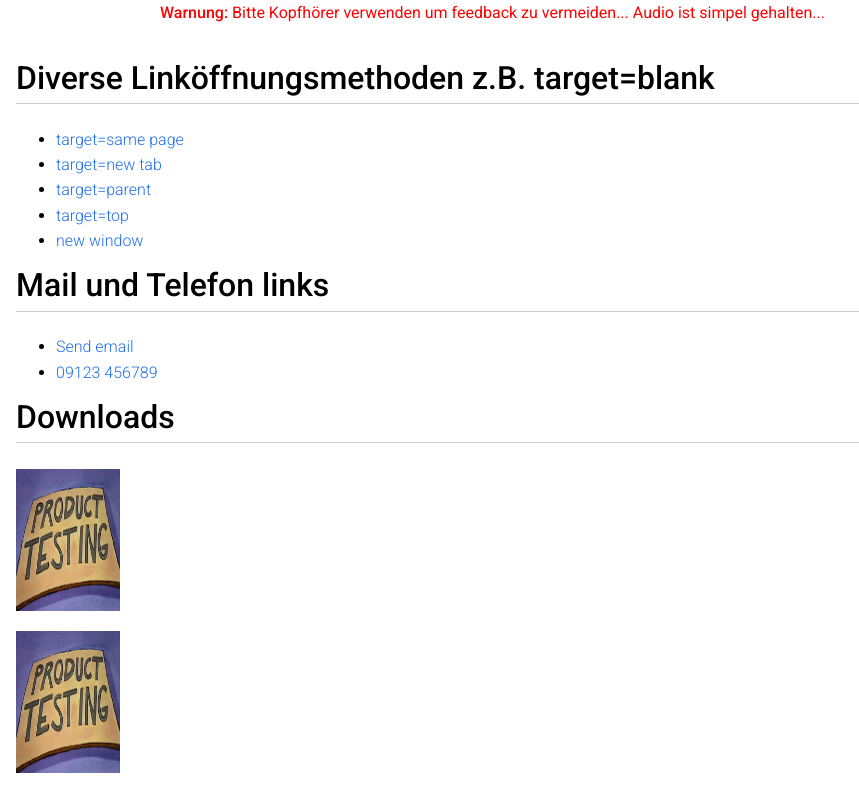
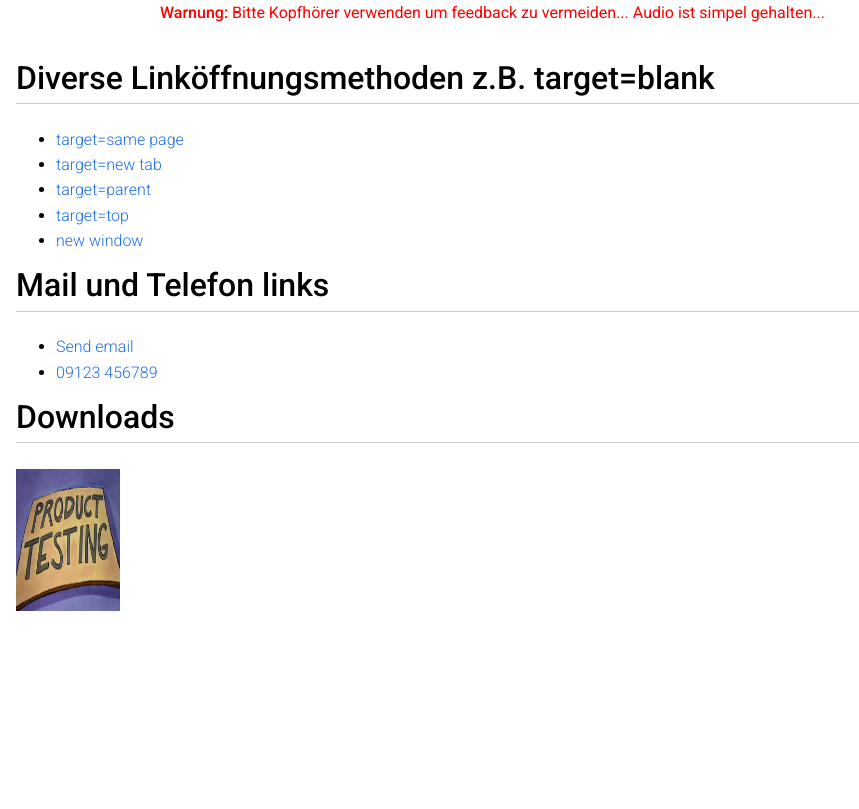
Before and after one commit to richlip/audiovideotest.github.io, a plain HTML site: page index.html in a window 1280 px wide. Shown: the part 662-1471 px from the top of the page, without its empty margins (0-859 px from the left). After the commit the page ends 1309 px from the top, so only its background shows below. Drawn offline with Linux system fonts and the light colour scheme; a script that the page names is missing.

Commit message:
Update index.html

```diff
--- a/index.html
+++ b/index.html
@@ -60,11 +60,6 @@
             <img src="test.gif" width="104" height="142">
           </a>
     </p>
-    <p>
-        <a href="SinaMobile-2.0.091+1239-20241202-0431-prod.ipa">
-            <img src="test.gif" width="104" height="142">
-          </a>
-    </p>
 </div>
 
 <script src="js/main.js"></script>
```
